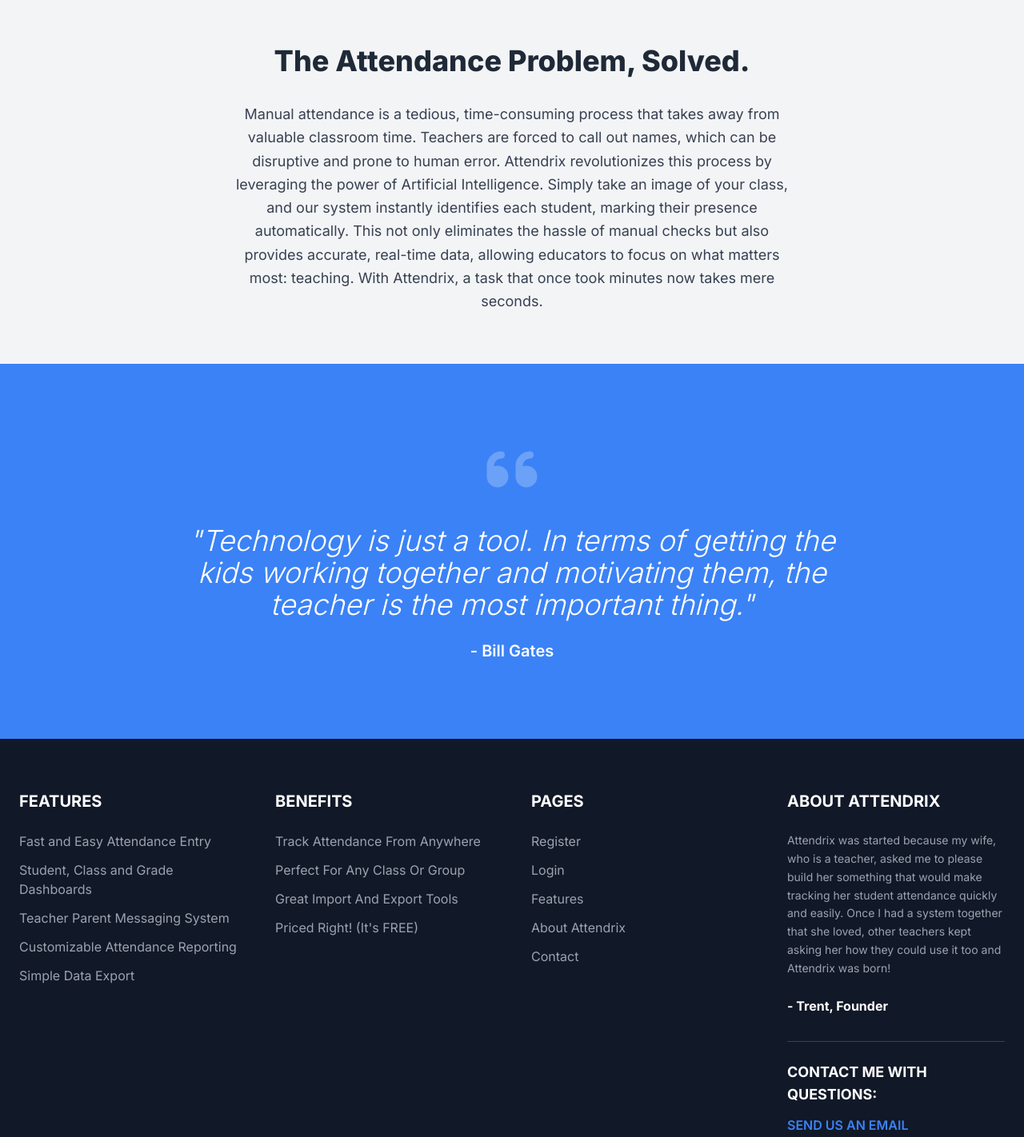
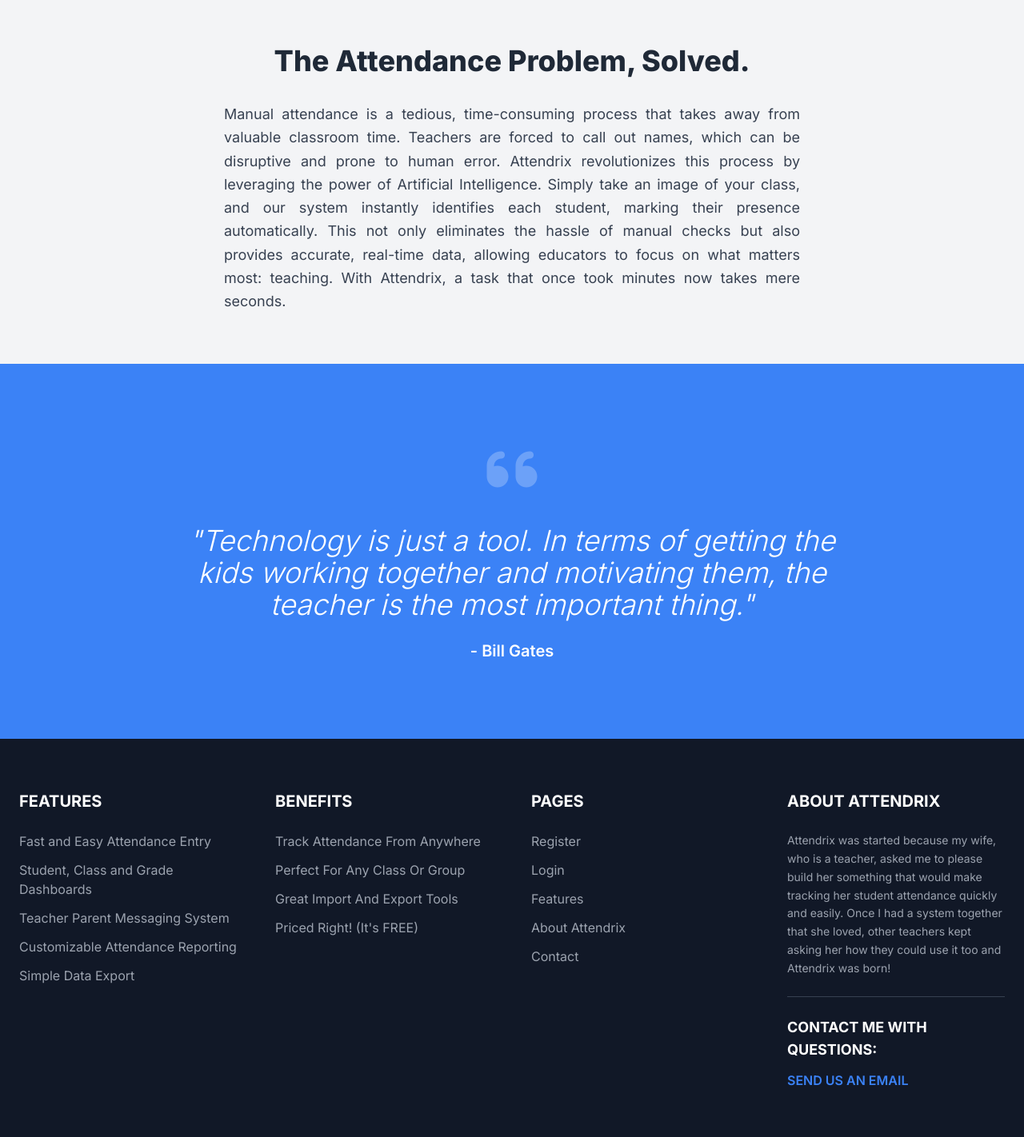
Before and after one commit to CodeWithRJ006/AIDEA-BUILDERS, a plain HTML site: page index.html in a window 1280 px wide. Shown: the part 1360-2782 px from the top of the page at 80% size. Drawn offline with nearby package versions, Linux system fonts and the light colour scheme.

Commit message:
Update index.html

```diff
--- a/index.html
+++ b/index.html
@@ -120,7 +120,7 @@
     <section class="bg-gray-100 py-16">
         <div class="container mx-auto px-6 max-w-3xl">
             <h2 class="text-4xl font-extrabold text-center mb-8">The Attendance Problem, Solved.</h2>
-            <p class="text-gray-700 text-lg leading-relaxed text-center">
+            <p class="text-gray-700 text-lg leading-relaxed text-justify">
                 Manual attendance is a tedious, time-consuming process that takes away from valuable classroom time. Teachers are forced to call out names, which can be disruptive and prone to human error. Attendrix revolutionizes this process by leveraging the power of Artificial Intelligence. Simply take an image of your class, and our system instantly identifies each student, marking their presence automatically. This not only eliminates the hassle of manual checks but also provides accurate, real-time data, allowing educators to focus on what matters most: teaching. With Attendrix, a task that once took minutes now takes mere seconds.
             </p>
         </div>
@@ -181,7 +181,6 @@
                     <p class="text-sm leading-relaxed mb-6">
                         Attendrix was started because my wife, who is a teacher, asked me to please build her something that would make tracking her student attendance quickly and easily. Once I had a system together that she loved, other teachers kept asking her how they could use it too and Attendrix was born!
                     </p>
-                    <p class="text-white font-bold mb-8">- Trent, Founder</p>
                     <div class="border-t border-gray-700 pt-6">
                         <h4 class="text-lg font-bold text-white mb-3">CONTACT ME WITH QUESTIONS:</h4>
                         <a href="mailto:contact@attendrix.com" class="text-blue-500 hover:text-blue-400 transition duration-300 font-semibold">SEND US AN EMAIL</a>
```
